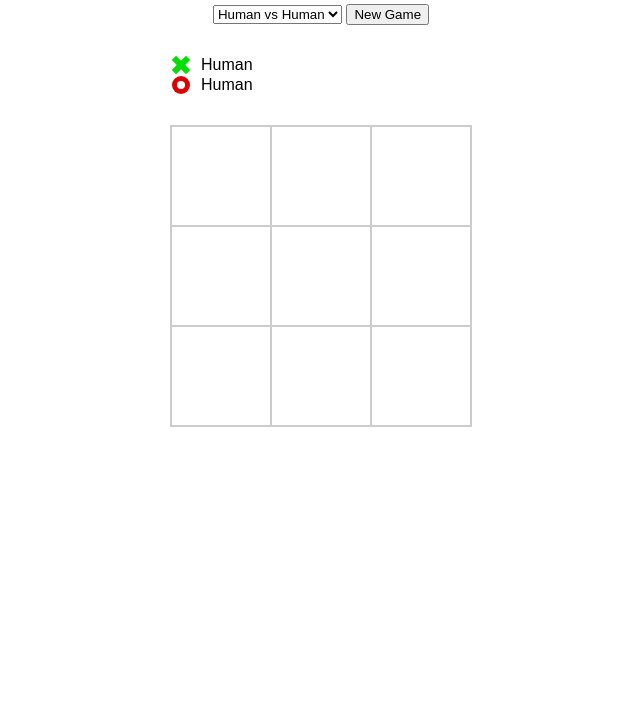
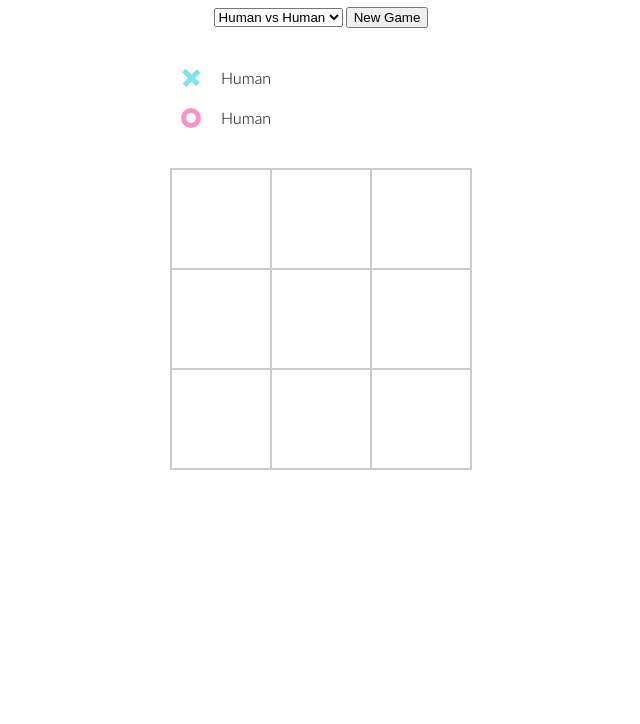
Before and after one commit to bchelli/tictactoe, a website: page index.html in a window 1280 px wide. Shown: the part 76-800 px from the top of the page, without its empty margins (319-959 px from the left). Drawn offline with nearby package versions, Linux system fonts and the light colour scheme.

Commit message:
Update font + colors

```diff
--- a/css/main.css
+++ b/css/main.css
@@ -1,7 +1,7 @@
 
 body{
   text-align: center;
-  font-family: arial;
+  font-family: 'Lato', sans-serif;
 }
 
 #board, #board-info{
@@ -22,8 +22,8 @@ body{
 
 .cell-label{
   text-align:left;
-  padding-left:30px;
-  line-height:20px;
+  padding-left:50px;
+  line-height:40px;
 }
 
 .cell{
@@ -37,8 +37,8 @@ body{
 }
 
 .cell.small{
-  width: 20px;
-  height: 20px;
+  width: 40px;
+  height: 40px;
   border: none;
 }
 
@@ -46,7 +46,7 @@ body{
     content: "";
     position: absolute;
     z-index: -1;
-    background: #0d0;
+    background: #81E2EF;
   }
 
 
@@ -61,17 +61,17 @@ body{
   }
   .cell[cell-type=cross]:before {
     left: 50%;
-    width: 30%;
-    margin-left: -15%;
-    height: 100%;
-
+    width: 12%;
+    margin-left: -6%;
+    height: 50%;
+    top:25%;
   }
   .cell[cell-type=cross]:after {
     top: 50%;
-    height: 30%;
-    margin-top: -15%;
-    width: 100%;
-    left: 0;
+    height: 12%;
+    margin-top: -6%;
+    width: 50%;
+    left:25%;
   }
 
 
@@ -80,17 +80,17 @@ body{
    */
   .cell[cell-type=circle]:before{
     border-radius: 100%;
-    background: #d00;
-    width: 90%;
-    height: 90%;
-    top: 5%;
-    left: 5%;
+    background: #FD91CA;
+    width: 50%;
+    height: 50%;
+    top: 25%;
+    left: 25%;
   }
   .cell[cell-type=circle]:after{
     border-radius: 100%;
     background: #fff;
-    width: 40%;
-    height: 40%;
-    top: 30%;
-    left: 30%;
+    width: 26%;
+    height: 26%;
+    top: 37%;
+    left: 37%;
   }
--- a/index.html
+++ b/index.html
@@ -9,6 +9,7 @@
 
     <!-- CSS -->
     <link rel="stylesheet" href="css/main.css">
+    <link rel="stylesheet" href="//fonts.googleapis.com/css?family=Lato:300,600" />
   </head>
   <body>
 
```
